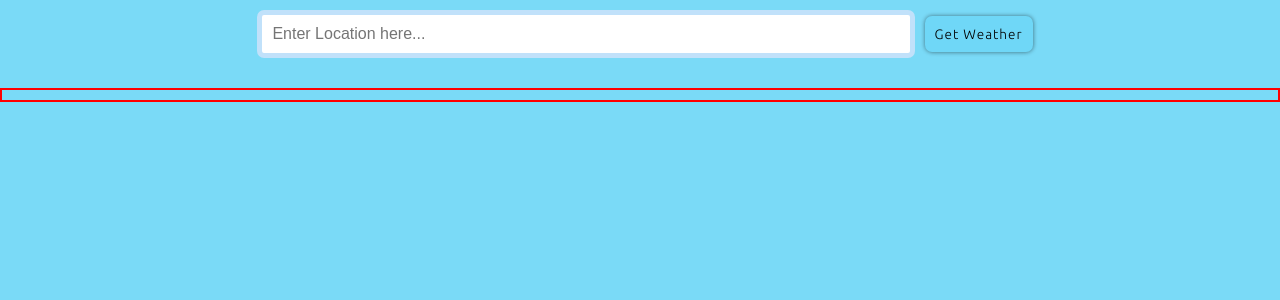
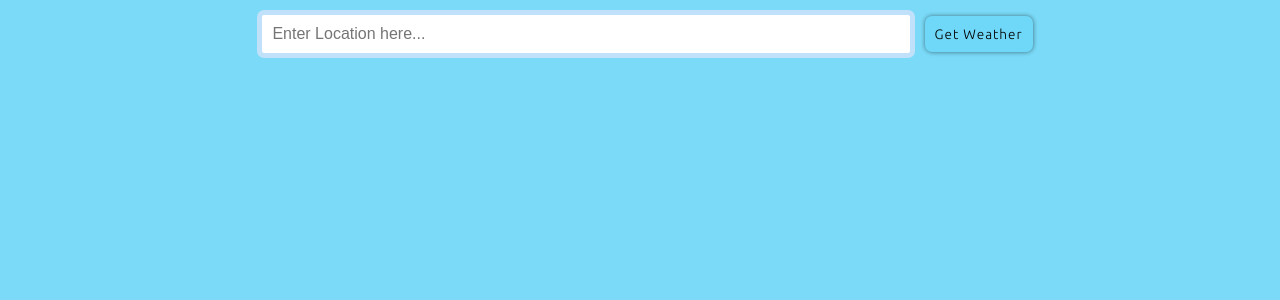
Before and after one commit to OpTiX6696/Weather-App, a React (Create React App) app: page / in a window 1280 px wide. Shown: the top 300 px of the page. Built offline with nearby package versions, Linux system fonts and the light colour scheme; a web font is replaced by a local one.

Commit message:
reload bug fixed

```diff
--- a/src/App.js
+++ b/src/App.js
@@ -3,6 +3,12 @@ import "./App.scss";
 import React from "react";
 import credentials from "./Credentials";
 // localStorage.clear()
+
+window.addEventListener('load', (event) => {
+	localStorage.clear()
+  console.log('page is fully loaded');
+});
+
 
 
 // To Get Data From LocalStorage
@@ -41,6 +47,7 @@ const LocationInput = () => {
 
 		} catch (error) {
 			console.log("Error in getting location data");
+			alert("Error in getting location data. Try checking your internet connection.")
 
 		}
 	};
--- a/src/App.scss
+++ b/src/App.scss
@@ -68,7 +68,7 @@ $tColor : rgb(73, 14, 212);
 }
 
 .cards_container {
-  border: 2px solid red;
+  // border: 2px solid red;
   padding: 5px;
   display: flex;
   justify-content: center;
```
